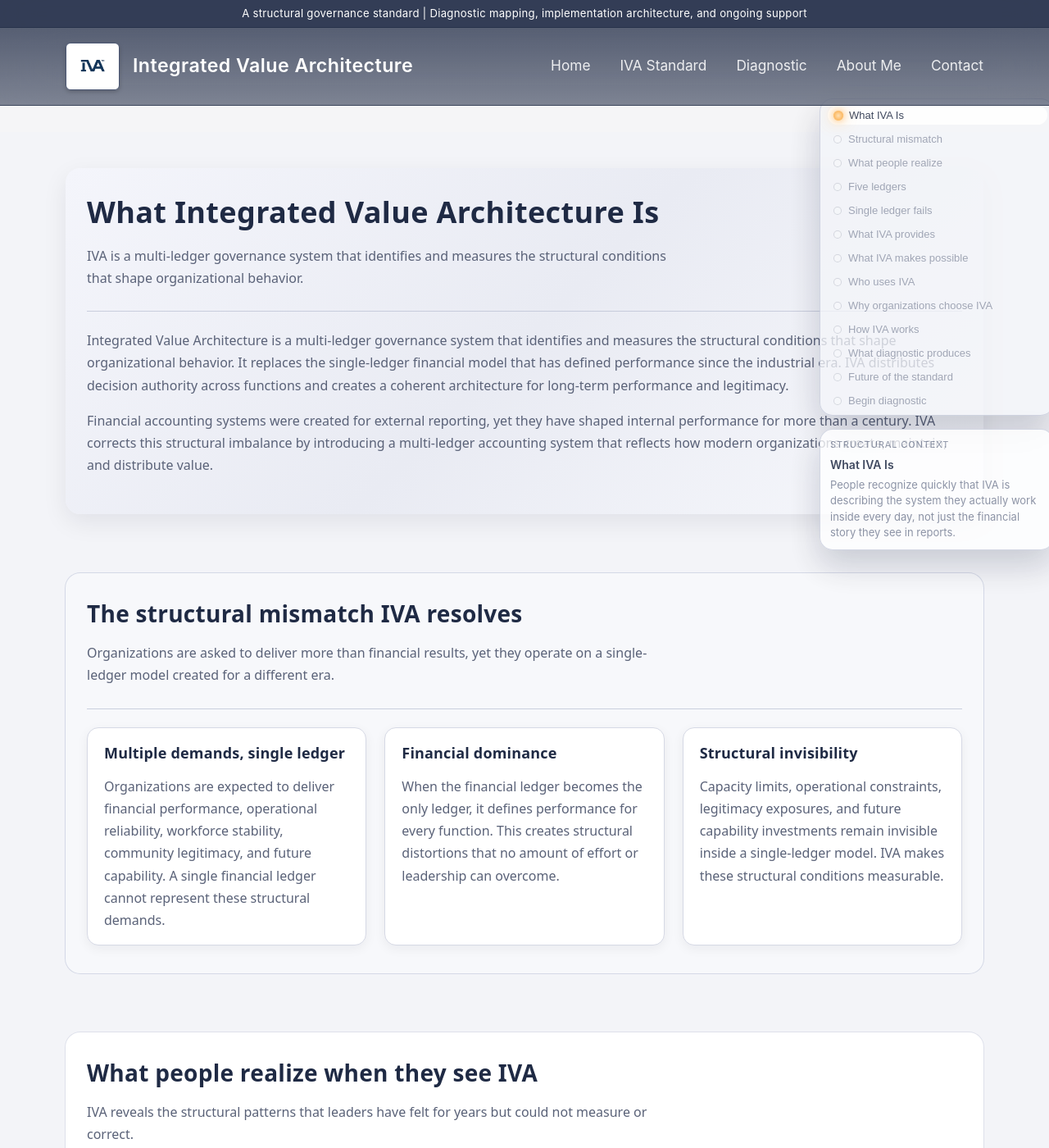
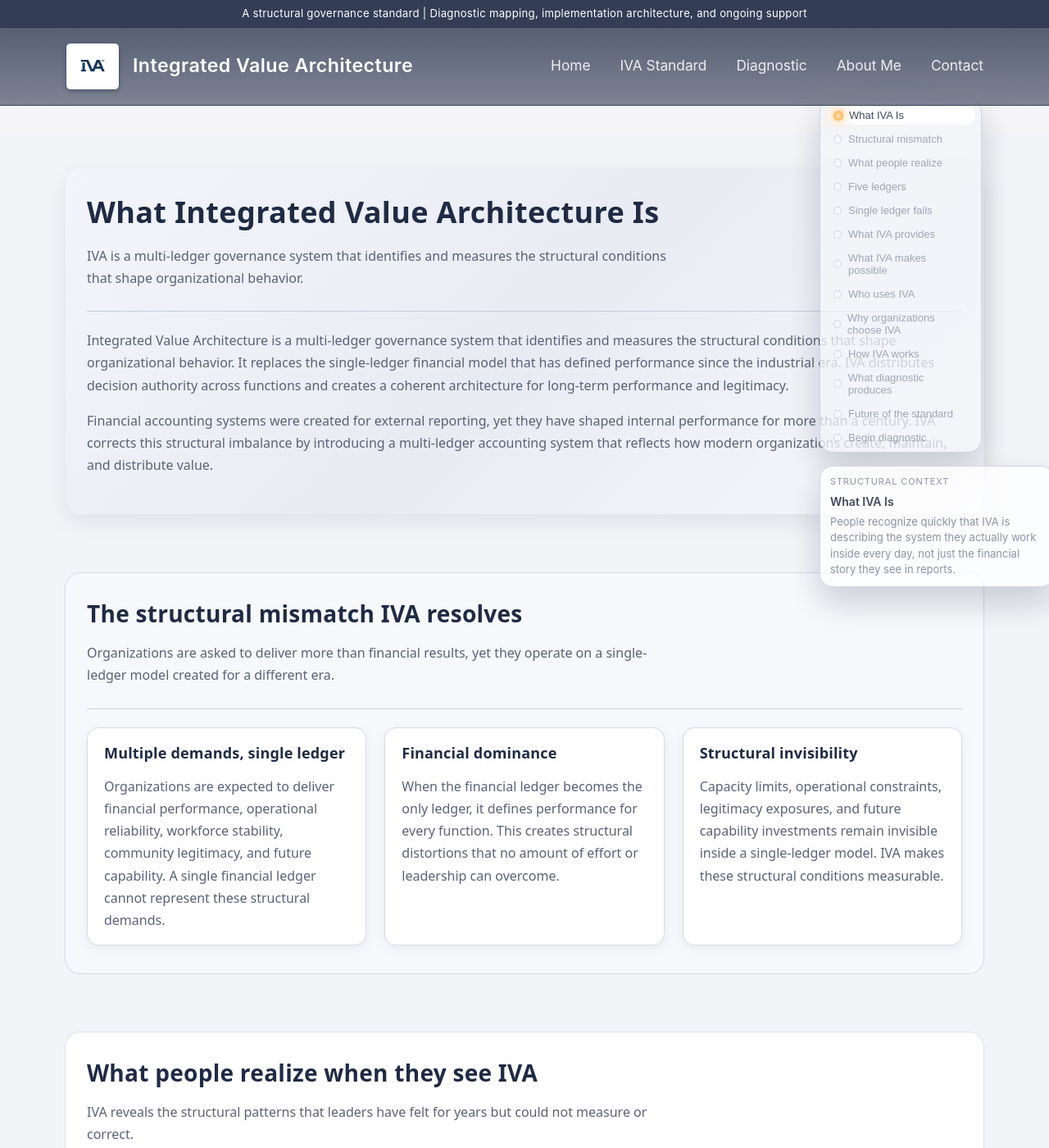
Before and after one commit to efost7873/integratedvaluearchitecture.com, a Jekyll site: the page built from index.html, in a window 1280 px wide and 1400 px high. Shown: the whole window at 82% size. Built offline with Jekyll 4.4.1, drawn with Linux system fonts in a browser that asks for light colours.

Commit message:
Update _homepage.scss

```diff
--- a/_sass/_homepage.scss
+++ b/_sass/_homepage.scss
@@ -271,8 +271,7 @@
   transition: right 0.25s ease, opacity 0.25s ease;
 }
 
-/* Peek mode: engine sits slightly offscreen until hovered */
-/* FIXED: hover applies to the entire engine, not just nodes */
+/* Peek mode: entire engine is hover target */
 #iva-structural-engine.peek {
   right: -6px;
   opacity: 0.85;
@@ -301,6 +300,9 @@
   max-height: calc(100vh - 160px);
   overflow-y: auto;
   pointer-events: auto;
+
+  /* FIX: prevent width jitter during hover */
+  width: 180px;
   transition: padding 0.25s ease, width 0.25s ease;
 }
 
@@ -323,6 +325,9 @@
     opacity var(--iva-transition-fast),
     padding 0.25s ease;
   opacity: 0.8;
+
+  /* FIX: prevent node hover from resizing bar */
+  width: 100%;
 }
 
 .iva-structural-node .iva-structural-dot {
@@ -395,7 +400,7 @@
 }
 
 /* ================================
-   AUTO-COLLAPSE LABELS + PANEL SHRINK
+   AUTO-COLLAPSE + FIXED BAR WIDTH
 ================================ */
 
 @media (max-width: 1100px) {
@@ -404,9 +409,10 @@
     top: 100px;
   }
 
+  /* FIX: bar stays fixed width even when labels collapse */
   .iva-structural-bar {
-    padding: 6px 6px 4px;
-    max-height: calc(100vh - 120px);
+    width: 52px;
+    padding: 6px;
   }
 
   /* Collapse labels into icons */
@@ -425,16 +431,22 @@
     height: 10px;
   }
 
-  /* Hover-expand: show label on hover */
+  /* Hover-expand: label appears inside fixed-width bubble */
   .iva-structural-node:hover {
-    font-size: 12px;
-    padding: 4px 10px;
+    padding: 6px;
   }
 
   .iva-structural-node:hover .iva-structural-label {
     display: inline-block;
-    margin-left: 6px;
+    margin-left: 8px;
+    font-size: 12px;
     white-space: nowrap;
+    position: absolute;
+    left: 60px;
+    background: rgba(255, 255, 255, 0.96);
+    padding: 3px 8px;
+    border-radius: 8px;
+    box-shadow: 0 4px 12px rgba(15, 24, 52, 0.18);
   }
 
   /* FIX: panel shrinks so content is never covered */
@@ -464,6 +476,7 @@
   }
 
   .iva-structural-bar {
+    width: 52px;
     padding: 6px;
   }
 }
```
